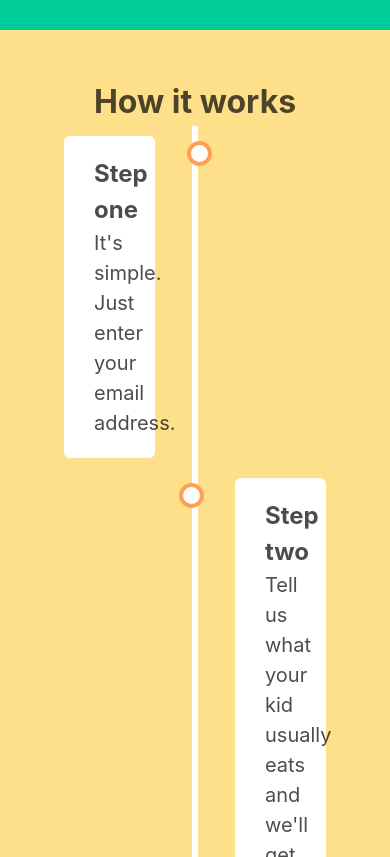
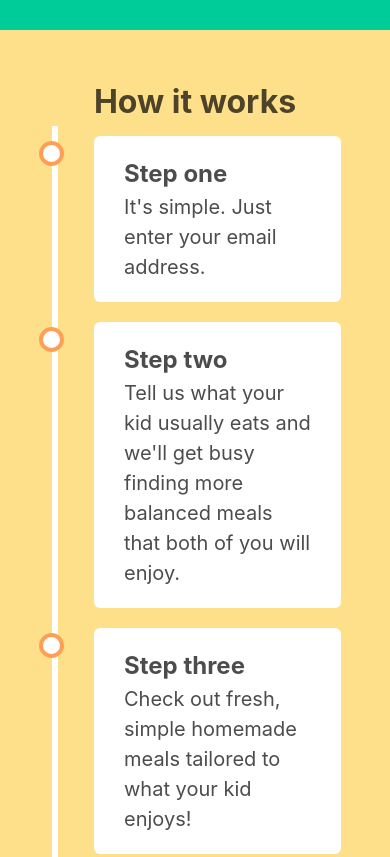
Before and after one commit to nbilal27/Kids-Cook-Project, a website: page public/index.html in a window 390 px wide. Shown: the part 920-1777 px from the top of the page. Drawn offline with nearby package versions, Linux system fonts and the light colour scheme; a web font is replaced by a local one.

Commit message:
style changes

```diff
--- a/public/assets/css/style.css
+++ b/public/assets/css/style.css
@@ -149,7 +149,38 @@ h2 {
     text-align: center;
 }
 
+/* Media queries - Responsive timeline on screens less than 600px wide */
+@media all and (max-width: 600px) {
+    /* Place the timelime to the left */
+    .timeline::after {
+        left: 31px;
+    }
 
+    /* Full-width containers */
+    .timelineContainer {
+        width: 100%;
+        padding-left: 70px;
+        padding-right: 25px;
+    }
+
+    /* Make sure that all arrows are pointing leftwards */
+    .timelineContainer::before {
+        left: 60px;
+        border: medium solid white;
+        border-width: 10px 10px 10px 0;
+        border-color: transparent white transparent transparent;
+    }
+
+    /* Make sure all circles are at the same spot */
+    .left::after, .right::after {
+        left: 15px;
+    }
+
+    /* Make all right containers behave like the left ones */
+    .right {
+        left: 0%;
+    }
+}
 
 
 /*STICKY FOOTER*/
```
